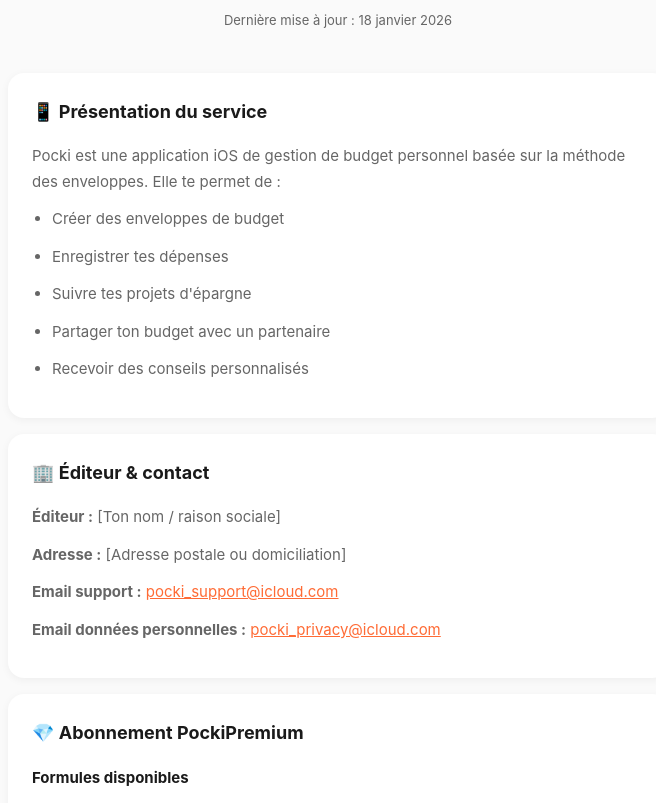
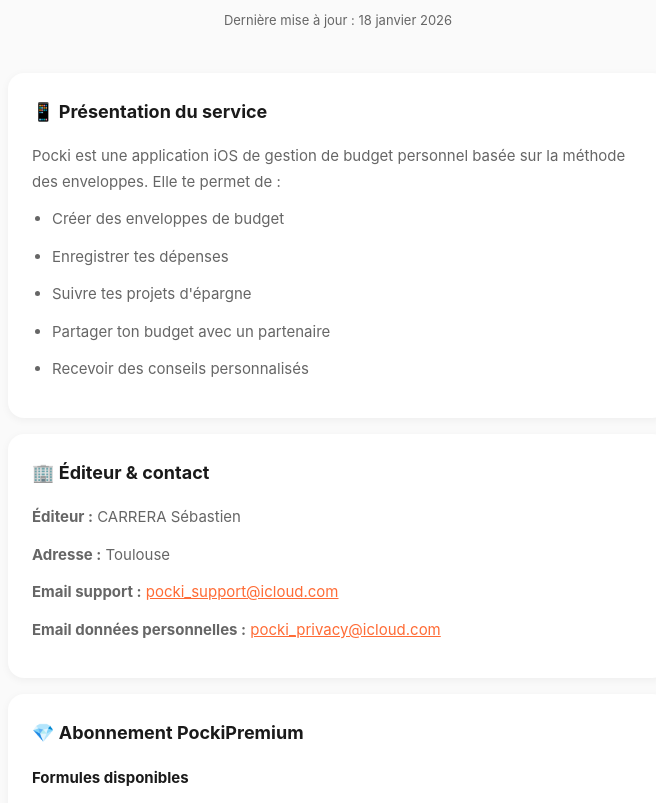
Before and after one commit to tretornx/pocki-legal, a plain HTML site: page terms.html in a window 1280 px wide. Shown: the part 247-1050 px from the top of the page, without its empty margins (302-958 px from the left). Drawn offline with Linux system fonts and the light colour scheme.

Commit message:
Update publisher information in terms.html

```diff
--- a/terms.html
+++ b/terms.html
@@ -148,8 +148,8 @@
 
     <section>
         <h2>🏢 Éditeur & contact</h2>
-        <p><strong>Éditeur :</strong> [Ton nom / raison sociale]</p>
-        <p><strong>Adresse :</strong> [Adresse postale ou domiciliation]</p>
+        <p><strong>Éditeur :</strong> CARRERA Sébastien</p>
+        <p><strong>Adresse :</strong> Toulouse </p>
         <p><strong>Email support :</strong> <a href="mailto:pocki_support@icloud.com">pocki_support@icloud.com</a></p>
         <p><strong>Email données personnelles :</strong> <a href="mailto:pocki_privacy@icloud.com">pocki_privacy@icloud.com</a></p>
     </section>
```
